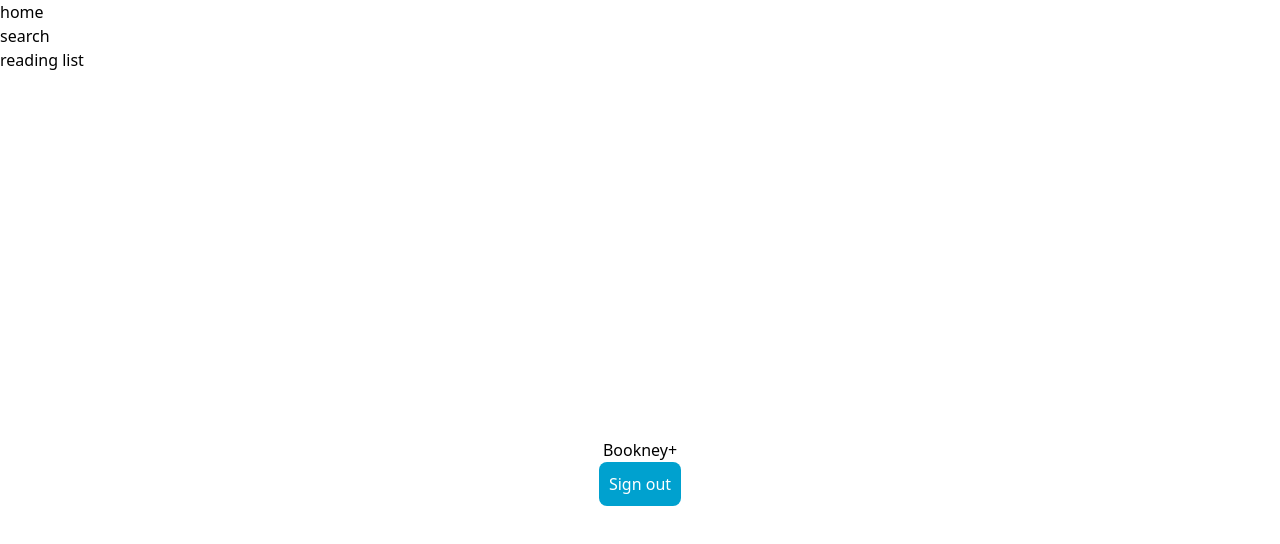
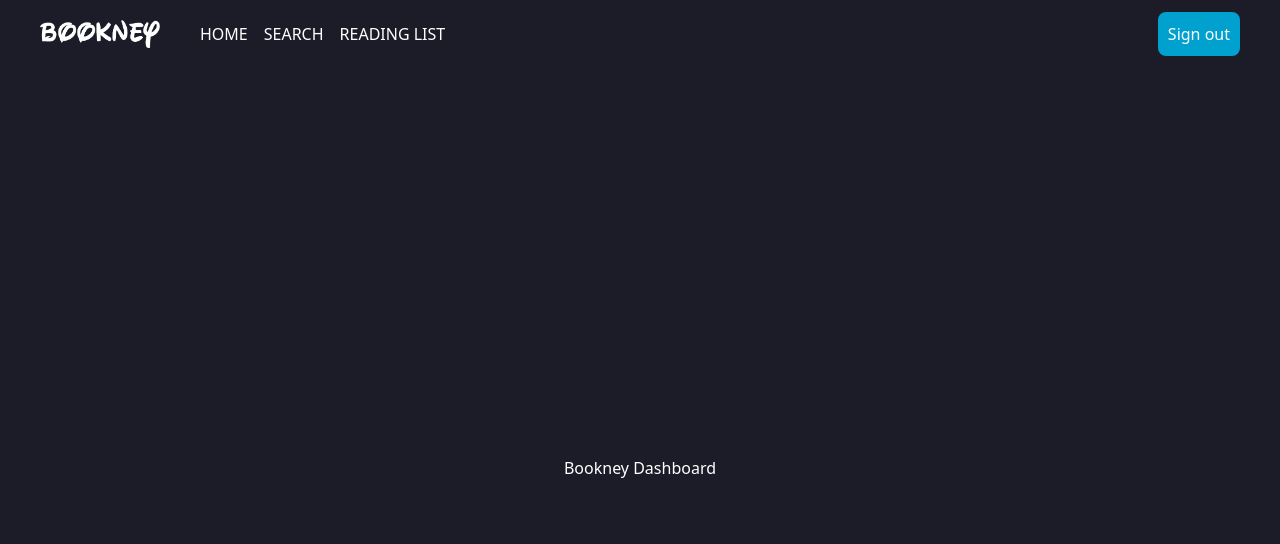
Before and after one commit to ronsigter/bookshelf, a Next.js app in the folder frontend/: page /dashboard in a window 1280 px wide. Shown: the top 544 px of the page. Built offline with nearby package versions, Linux system fonts and the light colour scheme.

Commit message:
creates navbar component

```diff
--- a/frontend/app/dashboard/components/NavBar.tsx
+++ /dev/null
@@ -1,16 +0,0 @@
-'use client'
-
-import Link from 'next/link'
-import { MENUS } from '../constants'
-
-export const NavBar: React.FC = () => {
-  return (
-    <ul>
-      {MENUS.map(({ label, path }) => (
-        <li key={label}>
-          <Link href={path}>{label}</Link>
-        </li>
-      ))}
-    </ul>
-  )
-}
--- a/frontend/app/dashboard/constants/index.ts
+++ /dev/null
@@ -1,5 +0,0 @@
-export const MENUS = [
-  { label: 'home', path: '*' },
-  { label: 'search', path: '*' },
-  { label: 'reading list', path: '*' }
-]
--- a/frontend/app/dashboard/head.tsx
+++ /dev/null
@@ -1,9 +0,0 @@
-export default function Head() {
-  return (
-    <>
-      <title>Bookney+</title>
-      <meta content="width=device-width, initial-scale=1" name="viewport" />
-      <link rel="icon" href="/favicon.ico" />
-    </>
-  )
-}
--- a/frontend/app/dashboard/layout.tsx
+++ b/frontend/app/dashboard/layout.tsx
@@ -1,4 +1,6 @@
-import { NavBar } from './components/NavBar'
+'use client'
+
+import { NavBar } from 'components/navigations/NavBar'
 
 export default function DashboardLayout({ children }: { children: React.ReactNode }) {
   return (
--- a/frontend/app/dashboard/page.tsx
+++ b/frontend/app/dashboard/page.tsx
@@ -1,23 +1,7 @@
-'use client'
-
-import { useRouter } from 'next/navigation'
-import { deleteCookie } from 'cookies-next'
-import { Button } from 'components/buttons/Button'
-
 export default function DashboardPage() {
-  const router = useRouter()
-
-  const handleOnSignOut = () => {
-    deleteCookie('token')
-    router.replace('/login')
-  }
-
   return (
     <div className="flex h-screen flex-col items-center justify-center">
-      <div>Bookney+</div>
-      <div>
-        <Button onClick={handleOnSignOut}>Sign out</Button>
-      </div>
+      <p className="text-white">Bookney Dashboard</p>
     </div>
   )
 }
--- a/frontend/app/layout.tsx
+++ b/frontend/app/layout.tsx
@@ -4,7 +4,7 @@ export default function RootLayout({ children }: { children: React.ReactNode })
   return (
     <html>
       <head />
-      <body>{children}</body>
+      <body className="bg-background">{children}</body>
     </html>
   )
 }
--- a/frontend/app/login/page.tsx
+++ b/frontend/app/login/page.tsx
@@ -9,7 +9,7 @@ const queryClient = new QueryClient()
 export default function LoginPage() {
   return (
     <QueryClientProvider client={queryClient}>
-      <div className="bg-background flex h-screen w-full justify-center">
+      <div className="flex h-screen w-full justify-center">
         <div className="flex w-full max-w-sm flex-col items-center justify-center px-4">
           <div className="py-5">
             <Image width={200} height={200} alt="bookney-logo" src="/bookney-light.png" />
--- /dev/null
+++ b/frontend/components/navigations/NavBar.tsx
@@ -0,0 +1,35 @@
+import Image from 'next/image'
+import Link from 'next/link'
+import { useRouter } from 'next/navigation'
+import { deleteCookie } from 'cookies-next'
+import { Button } from 'components/buttons/Button'
+import { MENUS } from './constants'
+
+export const NavBar: React.FC = () => {
+  const router = useRouter()
+
+  const handleOnSignOut = () => {
+    deleteCookie('token')
+    router.replace('/login')
+  }
+
+  return (
+    <div className="flex items-center gap-10 py-3 px-10">
+      <div className="py-1">
+        <Link href="/dashboard">
+          <Image width={120} height={20} alt="bookney-logo" src="/bookney-light.png" />
+        </Link>
+      </div>
+      <ul className="flex items-center gap-4">
+        {MENUS.map(({ label, path }) => (
+          <li key={label} className="inline uppercase text-white">
+            <Link href={path}>{label}</Link>
+          </li>
+        ))}
+      </ul>
+      <div className="ml-auto">
+        <Button onClick={handleOnSignOut}>Sign out</Button>
+      </div>
+    </div>
+  )
+}
--- /dev/null
+++ b/frontend/components/navigations/constants/index.ts
@@ -0,0 +1,5 @@
+export const MENUS = [
+  { label: 'home', path: '#' },
+  { label: 'search', path: '#' },
+  { label: 'reading list', path: '#' }
+]
```
